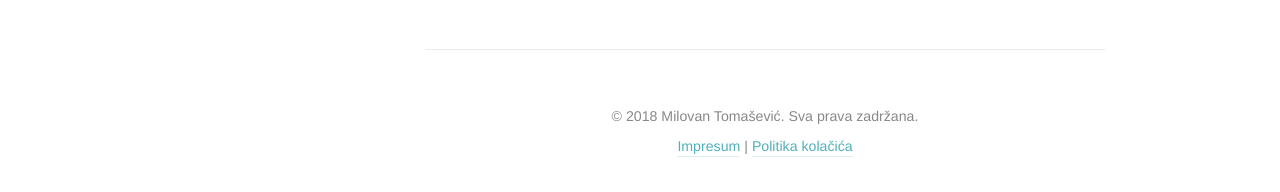
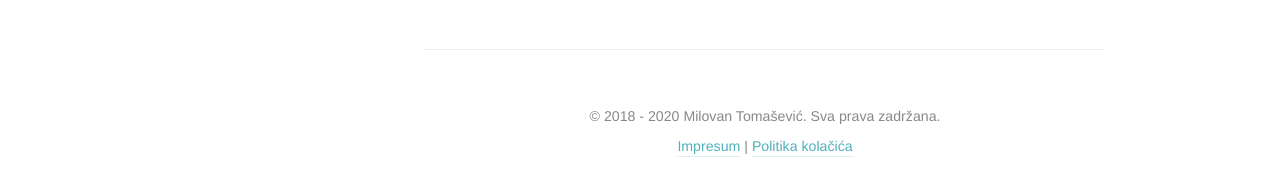
Before and after one commit to MilovanTomasevic/rs, a Jekyll site: the page built from index.md, in a window 1280 px wide. Shown: the part 1373-1565 px from the top of the page. Built offline with Jekyll 4.4.1, drawn with Linux system fonts in a browser that asks for light colours; some web fonts are replaced; our own code applies the rules of GitHub Pages for plain Markdown files; a script that is not in the unit is left out; comment, search, counter and statistics services are not loaded.

Commit message:
All rights reserved

```diff
--- a/_config.yml
+++ b/_config.yml
@@ -46,7 +46,7 @@ author:
   # twitter:             <username>
 
 # This text will appear in a `<small>` tag in the footer of every page.
-copyright:             © 2018 Milovan Tomašević. Sva prava zadržana.
+copyright:             Sva prava zadržana.
 
 # Add links to the footer.
 # Typically you'll want to link to your impress, cookies or privacy policy, etc.
--- a/_includes/body/footer.html
+++ b/_includes/body/footer.html
@@ -2,7 +2,7 @@
 <footer role="contentinfo">
   <hr/>
   {% if site.copyright.size > 0 %}
-    <p><small class="copyright">{{ site.copyright | markdownify | replace:'<p>','' | replace:'</p>','' }}</small></p>
+    <p><small class="copyright">© 2018 - <script>document.write(new Date().getFullYear())</script> Milovan Tomašević.&nbsp{{ site.copyright | markdownify | replace:'<p>','' | replace:'</p>','' }}</small></p>
   {% endif %}
   {% if site.legal.size > 0 %}
     <nav class="legal"><small>
```
Also changed, not shown: Gemfile.lock.
